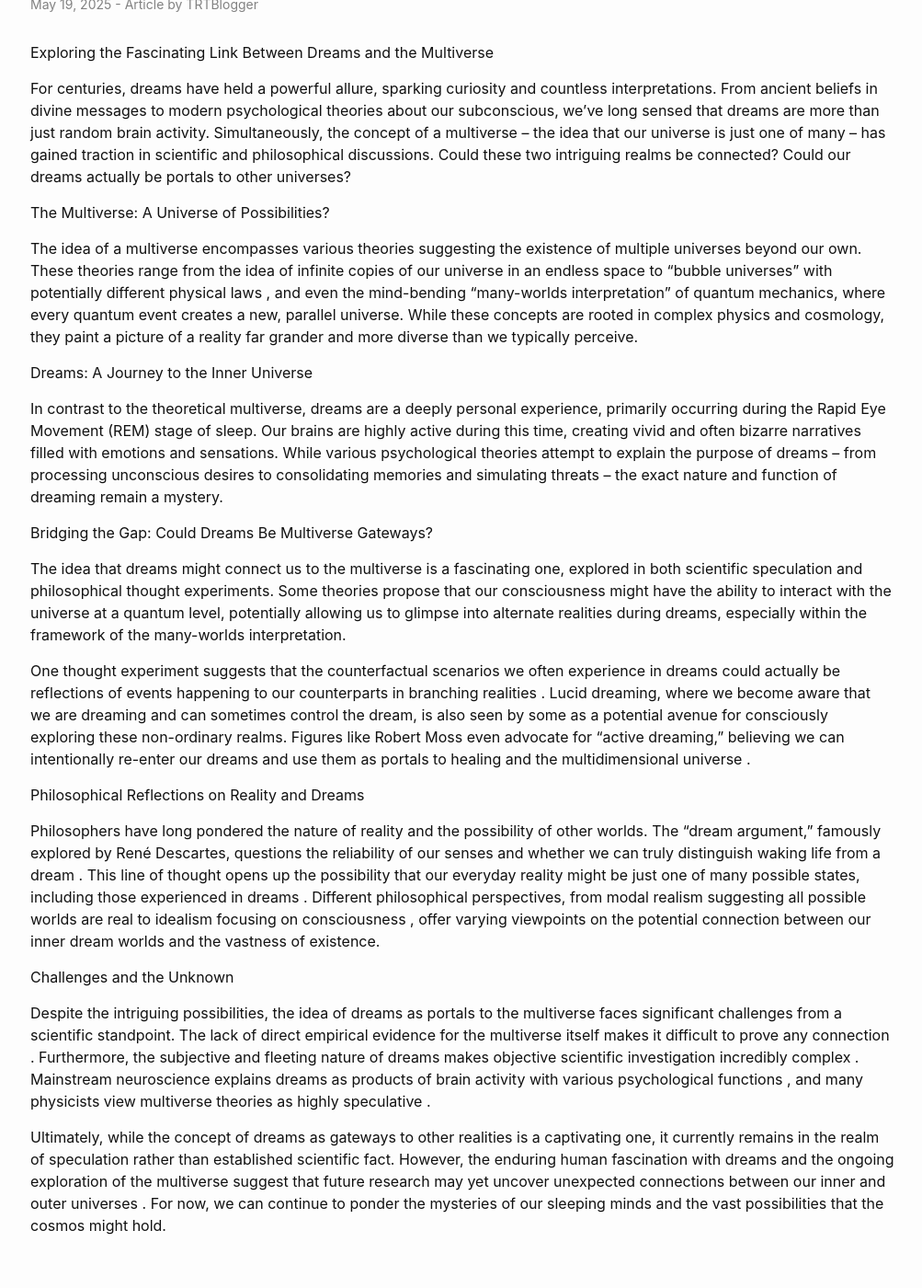
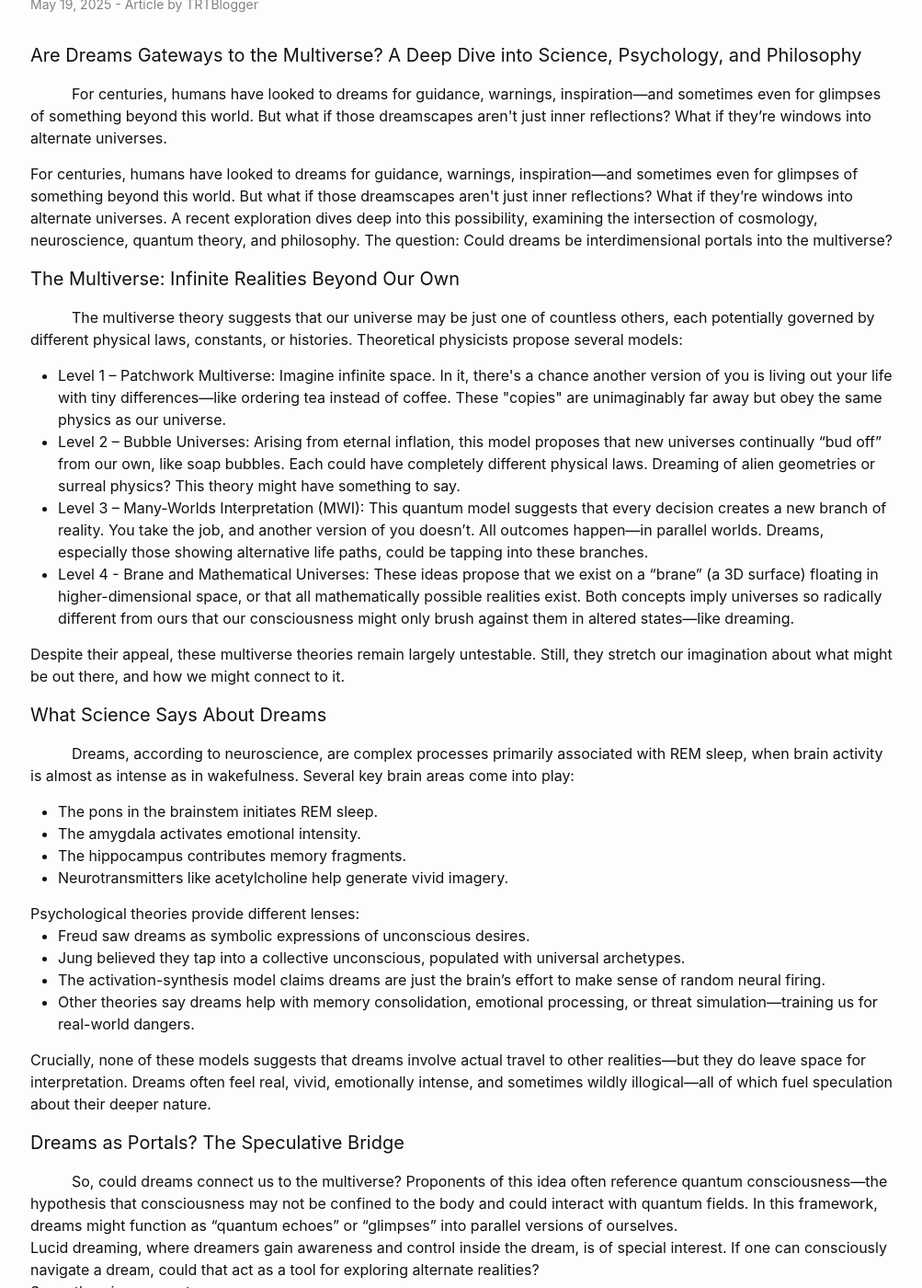
Before and after one commit to TRTblog/TRTblog.github.io, a Jekyll site: the page built from _posts/2025-05-19-Dreams-And-the=Multiverse.markdown, in a window 1280 px wide and 1400 px high, scrolled down 370 px. Shown: the whole window at 92% size, without its empty margins (137-1140 px from the left). Built offline with Jekyll 4.4.1, drawn with Linux system fonts in a browser that asks for light colours; comment, search, counter and statistics services are not loaded; some of the changed text lies outside the part shown.

Commit message:
Formatted style for Dream post

```diff
--- a/_posts/2025-05-19-Dreams-And-the=Multiverse.markdown
+++ b/_posts/2025-05-19-Dreams-And-the=Multiverse.markdown
@@ -6,30 +6,98 @@ categories: blog
 author: TRTBlogger
 image: /images/Dreamverse.png
 ---
-Exploring the Fascinating Link Between Dreams and the Multiverse<!--more-->
+<h4>Are Dreams Gateways to the Multiverse? A Deep Dive into Science, Psychology, and Philosophy<!--more--></h4>
 
-For centuries, dreams have held a powerful allure, sparking curiosity and countless interpretations. From ancient beliefs in divine messages to modern psychological theories about our subconscious, we've long sensed that dreams are more than just random brain activity. Simultaneously, the concept of a multiverse – the idea that our universe is just one of many – has gained traction in scientific and philosophical discussions. Could these two intriguing realms be connected? Could our dreams actually be portals to other universes?
+<p style="text-indent: 45px;">For centuries, humans have looked to dreams for guidance, warnings, inspiration—and sometimes even for glimpses of something beyond this world. But what if those dreamscapes aren't just inner reflections? What if they’re windows into alternate universes.</p>
 
-The Multiverse: A Universe of Possibilities?
+<p>For centuries, humans have looked to dreams for guidance, warnings, inspiration—and sometimes even for glimpses of something beyond this world. But what if those dreamscapes aren't just inner reflections? What if they’re windows into alternate universes.
+A recent exploration dives deep into this possibility, examining the intersection of cosmology, neuroscience, quantum theory, and philosophy. The question: Could dreams be interdimensional portals into the multiverse?</p>
 
-The idea of a multiverse encompasses various theories suggesting the existence of multiple universes beyond our own. These theories range from the idea of infinite copies of our universe in an endless space  to "bubble universes" with potentially different physical laws , and even the mind-bending "many-worlds interpretation" of quantum mechanics, where every quantum event creates a new, parallel universe. While these concepts are rooted in complex physics and cosmology, they paint a picture of a reality far grander and more diverse than we typically perceive.
+<h4>The Multiverse: Infinite Realities Beyond Our Own</h4>
 
-Dreams: A Journey to the Inner Universe
+<p style="text-indent: 45px;">The multiverse theory suggests that our universe may be just one of countless others, each potentially governed by different physical laws, constants, or histories. Theoretical physicists propose several models:
+    <ul>
+    <li>Level 1 – Patchwork Multiverse: Imagine infinite space. In it, there's a chance another version of you is living out your life with tiny differences—like ordering tea instead of coffee. These "copies" are unimaginably far away but obey the same physics as our universe.</li>
+    <li>Level 2 – Bubble Universes: Arising from eternal inflation, this model proposes that new universes continually “bud off” from our own, like soap bubbles. Each could have completely different physical laws. Dreaming of alien geometries or surreal physics? This theory might have something to say.</li>
+    <li>Level 3 – Many-Worlds Interpretation (MWI): This quantum model suggests that every decision creates a new branch of reality. You take the job, and another version of you doesn’t. All outcomes happen—in parallel worlds. Dreams, especially those showing alternative life paths, could be tapping into these branches.</li>
+    <li>Level 4 - Brane and Mathematical Universes: These ideas propose that we exist on a “brane” (a 3D surface) floating in higher-dimensional space, or that all mathematically possible realities exist. Both concepts imply universes so radically different from ours that our consciousness might only brush against them in altered states—like dreaming.</li>
+    </ul>
 
-In contrast to the theoretical multiverse, dreams are a deeply personal experience, primarily occurring during the Rapid Eye Movement (REM) stage of sleep. Our brains are highly active during this time, creating vivid and often bizarre narratives filled with emotions and sensations. While various psychological theories attempt to explain the purpose of dreams – from processing unconscious desires  to consolidating memories  and simulating threats  – the exact nature and function of dreaming remain a mystery.
+Despite their appeal, these multiverse theories remain largely untestable. Still, they stretch our imagination about what might be out there, and how we might connect to it.</p>
 
-Bridging the Gap: Could Dreams Be Multiverse Gateways?
+<h4>What Science Says About Dreams</h4>
 
-The idea that dreams might connect us to the multiverse is a fascinating one, explored in both scientific speculation and philosophical thought experiments. Some theories propose that our consciousness might have the ability to interact with the universe at a quantum level, potentially allowing us to glimpse into alternate realities during dreams, especially within the framework of the many-worlds interpretation.
+<p style="text-indent: 45px;">Dreams, according to neuroscience, are complex processes primarily associated with REM sleep, when brain activity is almost as intense as in wakefulness. Several key brain areas come into play:
+ <ul>
+    <li>The pons in the brainstem initiates REM sleep.</li>
+    <li>The amygdala activates emotional intensity.</li>
+    <li>The hippocampus contributes memory fragments.</li>
+    <li>Neurotransmitters like acetylcholine help generate vivid imagery.</li>
+    </ul>
 
-One thought experiment suggests that the counterfactual scenarios we often experience in dreams could actually be reflections of events happening to our counterparts in branching realities . Lucid dreaming, where we become aware that we are dreaming and can sometimes control the dream, is also seen by some as a potential avenue for consciously exploring these non-ordinary realms. Figures like Robert Moss even advocate for "active dreaming," believing we can intentionally re-enter our dreams and use them as portals to healing and the multidimensional universe .
+Psychological theories provide different lenses:<br>
 
-Philosophical Reflections on Reality and Dreams
+    <ul>
+        <li>Freud saw dreams as symbolic expressions of unconscious desires.</li>
+        <li>Jung believed they tap into a collective unconscious, populated with universal archetypes.</li>
+        <li>The activation-synthesis model claims dreams are just the brain’s effort to make sense of random neural firing.</li>
+        <li>Other theories say dreams help with memory consolidation, emotional processing, or threat simulation—training us for real-world dangers.</li>
+    </ul>
 
-Philosophers have long pondered the nature of reality and the possibility of other worlds. The "dream argument," famously explored by René Descartes, questions the reliability of our senses and whether we can truly distinguish waking life from a dream . This line of thought opens up the possibility that our everyday reality might be just one of many possible states, including those experienced in dreams . Different philosophical perspectives, from modal realism suggesting all possible worlds are real  to idealism focusing on consciousness , offer varying viewpoints on the potential connection between our inner dream worlds and the vastness of existence.
+Crucially, none of these models suggests that dreams involve actual travel to other realities—but they do leave space for interpretation. Dreams often feel real, vivid, emotionally intense, and sometimes wildly illogical—all of which fuel speculation about their deeper nature.</p>
 
-Challenges and the Unknown
+<h4>Dreams as Portals? The Speculative Bridge</h4>
 
-Despite the intriguing possibilities, the idea of dreams as portals to the multiverse faces significant challenges from a scientific standpoint. The lack of direct empirical evidence for the multiverse itself makes it difficult to prove any connection . Furthermore, the subjective and fleeting nature of dreams makes objective scientific investigation incredibly complex . Mainstream neuroscience explains dreams as products of brain activity with various psychological functions , and many physicists view multiverse theories as highly speculative .
+<p style="text-indent: 45px;">So, could dreams connect us to the multiverse?
 
-Ultimately, while the concept of dreams as gateways to other realities is a captivating one, it currently remains in the realm of speculation rather than established scientific fact. However, the enduring human fascination with dreams and the ongoing exploration of the multiverse suggest that future research may yet uncover unexpected connections between our inner and outer universes . For now, we can continue to ponder the mysteries of our sleeping minds and the vast possibilities that the cosmos might hold.
+Proponents of this idea often reference quantum consciousness—the hypothesis that consciousness may not be confined to the body and could interact with quantum fields. In this framework, dreams might function as “quantum echoes” or “glimpses” into parallel versions of ourselves.<br>
+
+Lucid dreaming, where dreamers gain awareness and control inside the dream, is of special interest. If one can consciously navigate a dream, could that act as a tool for exploring alternate realities?<br>
+
+Some theories suggest:
+
+    <ul>
+        <li>The “dream body” (your sense of self in a dream) might be the vehicle moving across dimensions.</li>
+        <li>Recurring dreams could represent repeated visits to a consistent parallel world.</li>
+        <li>Practitioners of active dreaming (like Robert Moss) combine dreamwork with shamanic techniques, believing they can consciously interact with other realities.</li>
+    </ul>
+
+Of course, all of this is highly speculative. But it’s a tantalizing idea—that our dreams might be more than just neural noise, possibly acting as temporary access points to lives we’re living elsewhere.</p>
+
+<h4>What Philosophy Has to Say</h4>
+
+<p style="text-indent: 45px;">Philosophers have long questioned the nature of reality—and dreams play a central role in those questions.<br>
+
+Descartes' dream argument asked: How do we know we're awake and not dreaming right now? If dreams can so thoroughly mimic reality, might our waking life be a kind of dream too?<br>
+
+From a philosophical standpoint:
+
+    <ul>
+    <li>Modal realism (David Lewis) posits that all possible worlds are real. Under this lens, dreams could be actual visits to other “possible” worlds.</li>
+    <li>Idealism sees reality as fundamentally mental or consciousness-based, making it more plausible that dreams access other layers of existence.</li>
+    <li> Materialism, on the other hand, sees dreams as brain-generated and confined to this universe.</li>
+   </ul>
+
+Dreams' bizarre logic and shifting narratives challenge our assumptions about linear time and objective reality—echoing the fluidity one might expect from multiverse experiences.</p>
+
+<h4>Where the Theory Falls Short: Scientific Challenges</h4>
+
+<p style="text-indent: 45px;">Despite the allure, the dream-as-portal hypothesis faces steep challenges:
+
+    <ul>
+        <li>Lack of empirical evidence: We haven't proven that other universes exist—let alone that we can access them through dreams.</li>
+        <li>Subjectivity of dreams: Every dream is unique, fleeting, and difficult to study or verify.</li>
+        <li>Scientific consensus: Neuroscience still sees dreams as brain-based phenomena tied to memory, emotion, and psychological processing—not multiversal exploration.</li>
+    </ul>
+
+Quantum theories like the Many-Worlds Interpretation remain controversial, and the link between consciousness and quantum physics is largely philosophical, not experimental. In other words, extraordinary claims require extraordinary evidence—and we’re not there yet.</p>
+
+<h4>Final Thoughts: Between Wonder and Reason</h4>
+
+<p style="text-indent: 45px;">So, are dreams portals to the multiverse? Science says probably not. Philosophy says maybe. Your imagination says absolutely.</p>
+
+<p>What’s clear is that dreams continue to fascinate, confound, and inspire. Whether they are fragments of our subconscious or whispers from alternate selves, they reflect our deep desire to understand both ourselves and the universe.</p>
+
+<p>Until science catches up—or we find a way to bring back proof from our dreams—we can only speculate. But maybe, just maybe, the next time you close your eyes, you’re not just sleeping…<br><br>
+
+…you’re traveling.</p>
```
